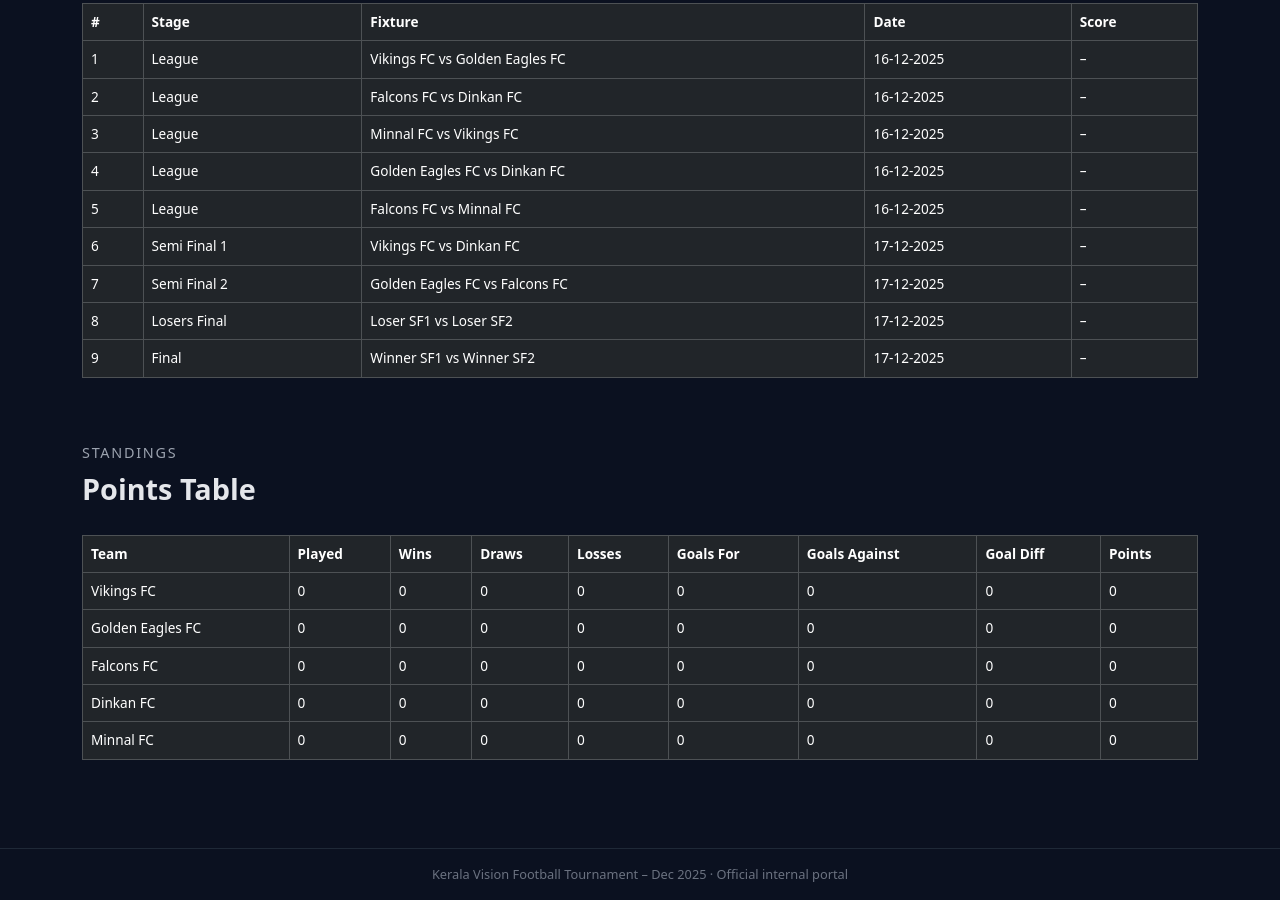
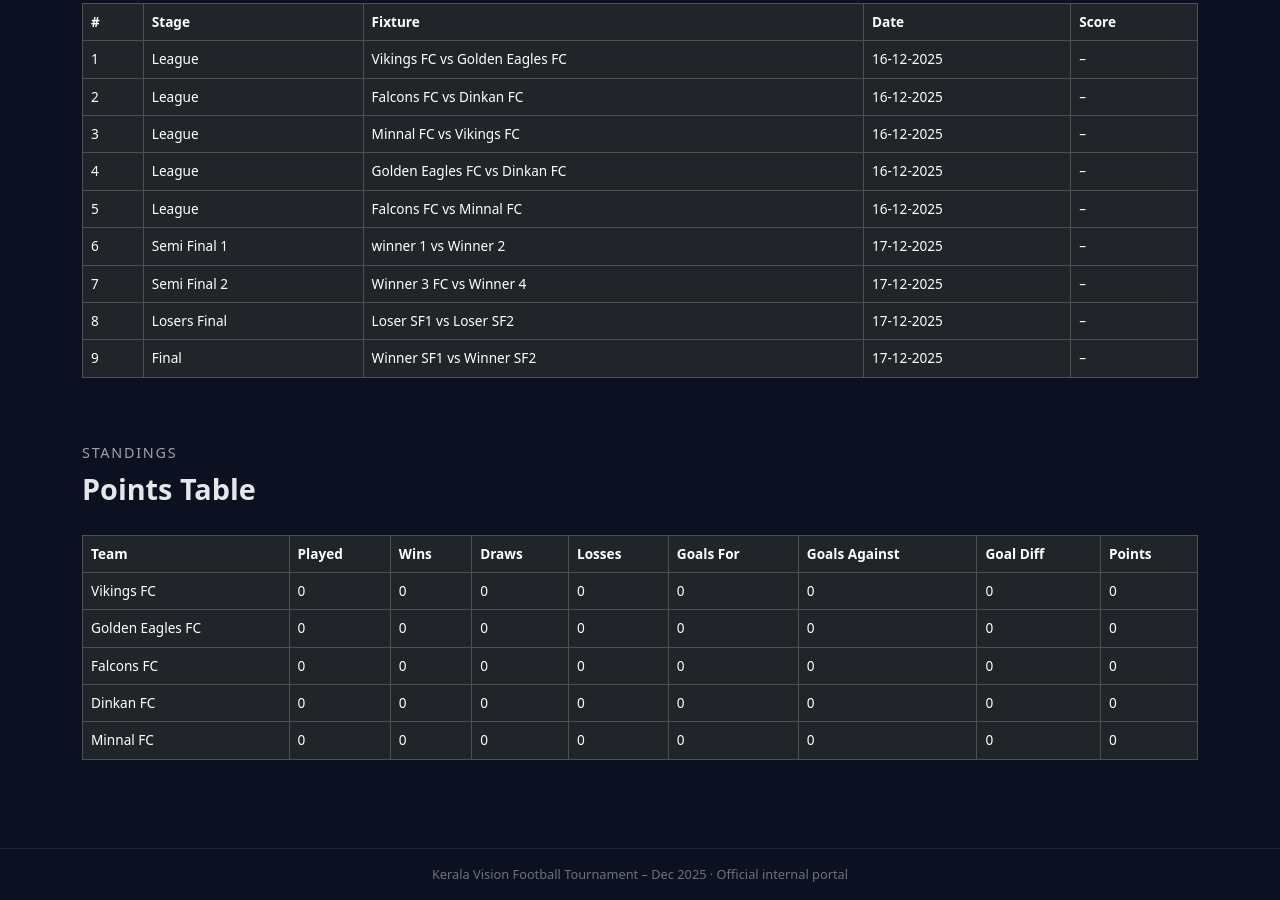
Before and after one commit to justinthoms/keralavision-foodball, a plain HTML site: page index.html in a window 1280 px wide. Shown: the part 1651-2551 px from the top of the page. Drawn offline with nearby package versions, Linux system fonts and the light colour scheme.

Commit message:
Update index.html

```diff
--- a/index.html
+++ b/index.html
@@ -439,8 +439,8 @@
                 <tr><td>3</td><td>League</td><td>Minnal FC   vs  Vikings FC</td><td>16-12-2025</td><td>–</td></tr>
                 <tr><td>4</td><td>League</td><td>Golden Eagles FC  vs  Dinkan FC</td><td>16-12-2025</td><td>–</td></tr>
                 <tr><td>5</td><td>League</td><td>Falcons FC  vs  Minnal FC</td><td>16-12-2025</td><td>–</td></tr>
-                <tr><td>6</td><td>Semi Final 1</td><td>Vikings FC  vs  Dinkan FC</td><td>17-12-2025</td><td>–</td></tr>
-                <tr><td>7</td><td>Semi Final 2</td><td>Golden Eagles FC  vs  Falcons FC</td><td>17-12-2025</td><td>–</td></tr>
+                <tr><td>6</td><td>Semi Final 1</td><td>winner 1  vs  Winner 2 </td><td>17-12-2025</td><td>–</td></tr>
+                <tr><td>7</td><td>Semi Final 2</td><td>Winner 3 FC  vs  Winner 4 </td><td>17-12-2025</td><td>–</td></tr>
                 <tr><td>8</td><td>Losers Final</td><td>Loser SF1  vs  Loser SF2</td><td>17-12-2025</td><td>–</td></tr>
                 <tr><td>9</td><td>Final</td><td>Winner SF1  vs  Winner SF2</td><td>17-12-2025</td><td>–</td></tr>
                 </tbody>
```
